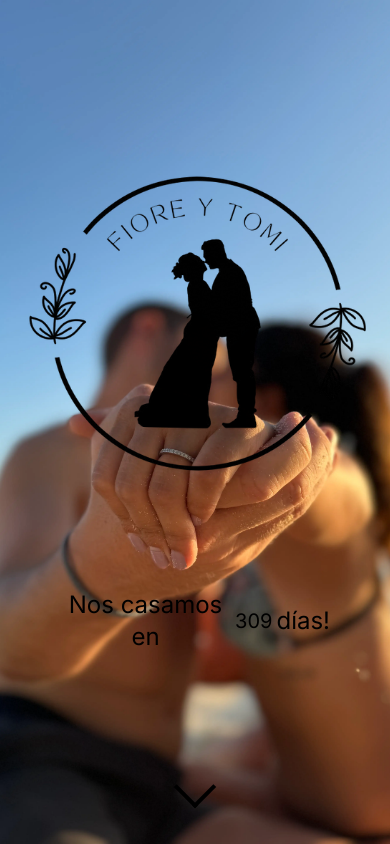
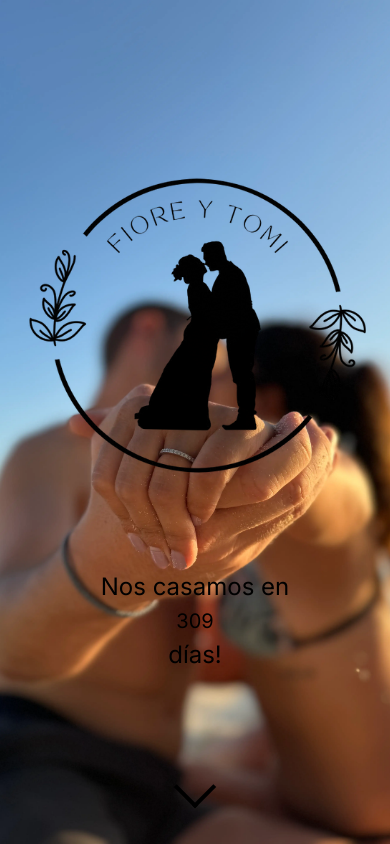
Before and after one commit to tomyferra/Casamiento, a Next.js app: page / in a window 390 px wide. Shown: the top 844 px of the page. Built offline with nearby package versions, Linux system fonts and the light colour scheme.

Commit message:
resized counter

```diff
--- a/src/app/components/Hero.js
+++ b/src/app/components/Hero.js
@@ -21,7 +21,7 @@ function Hero() {
     <div className="flex flex-col bg-cover bg-center shadow-lg backgroundImage h-screen justify-center items-center">
       <div className="p-4 sm:p-8 flex flex-col items-center justify-center">
         <Image class = "mb-10" src={FioreyTomi} alt="logoCasamiento" />
-        <div className="flex p-5 m-5 text-black rounded">
+        <div className="flex flex-col sm:flex-row p-5 text-black rounded">
           <h1 className="text-2xl text-center p-1">Nos casamos en</h1>
           <CountUp className="text-xl" start={0} end={diferenciaDias} duration={5}></CountUp>
           <h1 className="text-2xl text-center p-1"> días!</h1>
@@ -31,20 +31,6 @@ function Hero() {
         </a>
       </div>
     </div>
-
-
-
-  //   <div className="flex flex-col bg-cover bg-center shadow-lg backgroundImage">
-  //   <div className="p-4 sm:p-8 flex-col items-center justify-center">
-  //     <Image src={FioreyTomi} alt="logoCasamiento" />
-  //     <div className="flex flex-col p-5 m-5 max-w-[20%] md:max-w-[30%] text-white rounded border">
-  //       <h1 className="text-xl text-center">Faltan: </h1>
-  //       <CountUp start={0} end={diferenciaDias} duration={10}></CountUp>
-  //       <h1 className="text-xl text-center">dias!</h1>
-  //     </div>
-  //     <a href="#Detalles"><div className="scroll-down"></div></a>
-  //   </div>
-  // </div>
   )
 }
 
```
